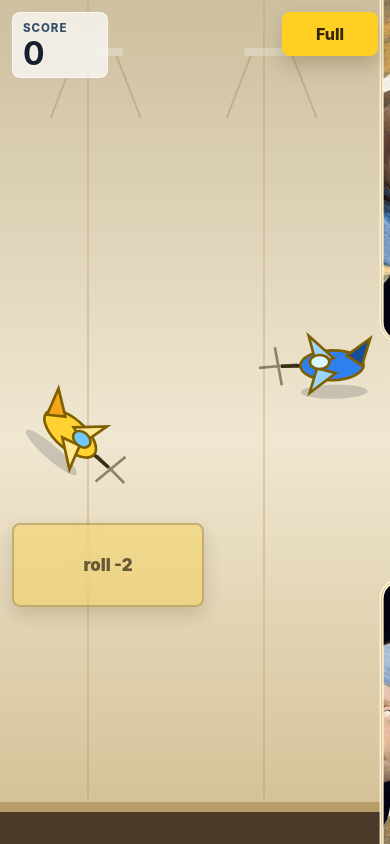
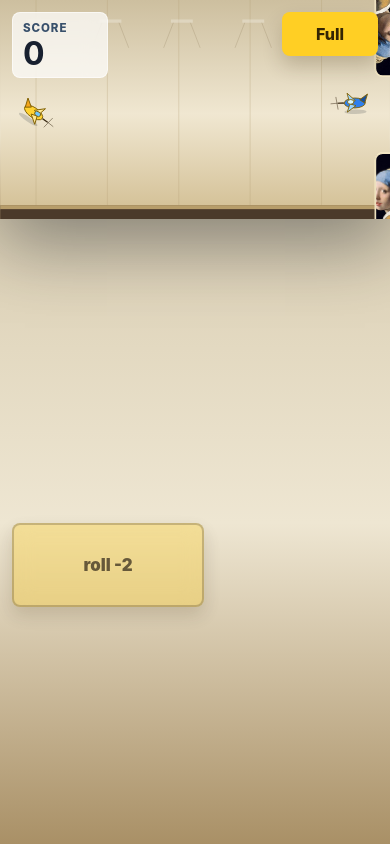
Before and after one commit to BadAnt82/isaac-demo, a website built with Vite: page index.html in a window 390 px wide. Both pictures are taken after a click on the button "Start Flight". Built offline with nearby package versions, Linux system fonts and the light colour scheme; animation ran at ten frames a second; files whose address does not match are found by name.

Commit message:
Restore proportional mobile playfield

```diff
--- a/src/main.ts
+++ b/src/main.ts
@@ -89,7 +89,6 @@ let score = 0;
 let obstacles: Obstacle[] = [];
 let bubbles: Bubble[] = [];
 let compactPlayfield = false;
-let phonePlayfield = false;
 let rollTimer = 0;
 let localHighest = 0;
 let todayHighest = 0;
@@ -118,7 +117,6 @@ const compactPlaneRadius = 18;
 const compactGravity = 820;
 const compactLift = -360;
 const obstacleEdgeOverflow = 72;
-const phoneLandscapeHeight = 500;
 
 type FullscreenFrame = HTMLElement & {
   webkitRequestFullscreen?: () => Promise<void> | void;
@@ -137,15 +135,12 @@ function resize() {
     window.matchMedia("(hover: none) and (pointer: coarse)").matches;
   const cssWidth = Math.max(320, Math.floor(box.width));
   const cssHeight = compactPlayfield ? Math.max(1, Math.floor(box.height)) : Math.max(360, Math.floor(box.height));
-  phonePlayfield =
-    compactPlayfield &&
-    (window.matchMedia(`(max-width: ${mobileBreakpoint}px)`).matches || cssHeight <= phoneLandscapeHeight);
   dpr = Math.min(window.devicePixelRatio || 1, 2);
-  width = phonePlayfield ? cssWidth : compactPlayfield ? compactWorldWidth : cssWidth;
-  height = phonePlayfield ? cssHeight : compactPlayfield ? compactWorldHeight : cssHeight;
-  renderScale = phonePlayfield ? 1 : compactPlayfield ? Math.min(cssWidth / width, cssHeight / height) : 1;
-  renderOffsetX = phonePlayfield ? 0 : compactPlayfield ? (cssWidth - width * renderScale) / 2 : 0;
-  renderOffsetY = phonePlayfield ? 0 : compactPlayfield ? (cssHeight - height * renderScale) / 2 : 0;
+  width = compactPlayfield ? compactWorldWidth : cssWidth;
+  height = compactPlayfield ? compactWorldHeight : cssHeight;
+  renderScale = compactPlayfield ? Math.min(cssWidth / width, cssHeight / height) : 1;
+  renderOffsetX = compactPlayfield ? (cssWidth - width * renderScale) / 2 : 0;
+  renderOffsetY = compactPlayfield ? (cssHeight - height * renderScale) / 2 : 0;
   canvas.width = Math.floor(cssWidth * dpr);
   canvas.height = Math.floor(cssHeight * dpr);
   ctx.setTransform(
@@ -167,100 +162,56 @@ function resize() {
 }
 
 function getObstacleWidth() {
-  if (phonePlayfield) {
-    return Math.max(44, Math.min(64, width * 0.1));
-  }
-
   return compactPlayfield ? compactObstacleWidth : obstacleWidth;
 }
 
 function getObstacleSpeed() {
-  if (phonePlayfield) {
-    return Math.max(108, Math.min(190, width * 0.22));
-  }
-
   return compactPlayfield ? compactObstacleSpeed : obstacleSpeed;
 }
 
 function getSpawnEvery() {
-  if (phonePlayfield) {
-    return height <= phoneLandscapeHeight ? 1.35 : 1.15;
-  }
-
   return compactPlayfield ? compactSpawnEvery : spawnEvery;
 }
 
 function getPlaneScale() {
-  if (phonePlayfield) {
-    return Math.max(0.5, Math.min(0.88, (height / compactWorldHeight) * 0.72));
-  }
-
   return compactPlayfield ? 0.72 : 1;
 }
 
 function getPlaneRadius() {
-  if (phonePlayfield) {
-    return Math.max(13, Math.min(22, (height / compactWorldHeight) * compactPlaneRadius));
-  }
-
   return compactPlayfield ? compactPlaneRadius : 24;
 }
 
 function getPlayerX() {
-  if (phonePlayfield) {
-    return Math.max(58, Math.min(82, width * 0.18));
-  }
-
   return compactPlayfield ? 82 : Math.max(92, Math.min(156, width * 0.18));
 }
 
 function getEnemyX() {
-  if (phonePlayfield) {
-    return width - Math.max(58, Math.min(86, width * 0.11));
-  }
-
   return compactPlayfield
     ? width - 86
     : width - Math.max(86, Math.min(138, width * 0.12));
 }
 
 function getGravity() {
-  return compactPlayfield ? compactGravity * (height / compactWorldHeight) : 1480;
+  return compactPlayfield ? compactGravity : 1480;
 }
 
 function getLift() {
-  return compactPlayfield ? compactLift * (height / compactWorldHeight) : -475;
+  return compactPlayfield ? compactLift : -475;
 }
 
 function getBubbleEvery() {
-  if (phonePlayfield) {
-    return height <= phoneLandscapeHeight ? 1.8 : 1.55;
-  }
-
   return compactPlayfield ? 1.55 : bubbleEvery;
 }
 
 function getBubbleSpeed() {
-  if (phonePlayfield) {
-    return Math.max(100, Math.min(170, width * 0.2));
-  }
-
   return compactPlayfield ? compactBubbleSpeed : bubbleSpeed;
 }
 
 function getBubbleRadius() {
-  if (phonePlayfield) {
-    return Math.max(9, Math.min(14, height * 0.026)) + Math.random() * 2;
-  }
-
   return compactPlayfield ? 12 + Math.random() * 3 : 14 + Math.random() * 6;
 }
 
 function getGroundHeight() {
-  if (phonePlayfield) {
-    return Math.max(28, Math.min(42, height * 0.07));
-  }
-
   return compactPlayfield ? compactGroundHeight : groundHeight;
 }
 
@@ -376,16 +327,8 @@ function flap() {
 
 function spawnObstacle() {
   const playableHeight = height - getGroundHeight();
-  const gapHeight = phonePlayfield
-    ? Math.max(154, Math.min(240, height * 0.36))
-    : compactPlayfield
-      ? compactGapHeight
-      : Math.max(150, Math.min(210, height * 0.34));
-  const margin = phonePlayfield
-    ? Math.max(30, Math.min(72, height * 0.09))
-    : compactPlayfield
-      ? compactMargin
-      : 82;
+  const gapHeight = compactPlayfield ? compactGapHeight : Math.max(150, Math.min(210, height * 0.34));
+  const margin = compactPlayfield ? compactMargin : 82;
   const gapY = margin + Math.random() * (playableHeight - gapHeight - margin * 2);
   const image = artImages[Math.floor(Math.random() * artImages.length)];
   obstacles.push({
--- a/src/styles.css
+++ b/src/styles.css
@@ -61,9 +61,7 @@ button:focus-visible {
   height: 100dvh;
   padding: clamp(12px, 3vw, 28px);
   place-items: center;
-  background:
-    radial-gradient(circle at 24% 14%, rgba(255, 255, 255, 0.18), transparent 24%),
-    linear-gradient(135deg, #173b73 0%, #2a6a7f 52%, #23324a 100%);
+  background: linear-gradient(180deg, #cdbf9f 0%, #eee6d2 62%, #a99066 100%);
 }
 
 .game-frame {
@@ -190,7 +188,7 @@ button:focus-visible {
   top: 50%;
   left: 50%;
   width: min(100vw, calc(100dvh * 16 / 9));
-  height: auto;
+  height: min(100dvh, calc(100vw * 9 / 16));
   max-height: 100dvh;
   min-height: 0;
   border: 0;
@@ -199,19 +197,27 @@ button:focus-visible {
 }
 
 .game-frame:fullscreen {
+  position: fixed;
+  top: 50%;
+  left: 50%;
   width: min(100vw, calc(100dvh * 16 / 9));
-  height: auto;
+  height: min(100dvh, calc(100vw * 9 / 16));
   max-height: 100dvh;
   border: 0;
   border-radius: 0;
+  transform: translate(-50%, -50%);
 }
 
 .game-frame:-webkit-full-screen {
+  position: fixed;
+  top: 50%;
+  left: 50%;
   width: min(100vw, calc(100dvh * 16 / 9));
-  height: auto;
+  height: min(100dvh, calc(100vw * 9 / 16));
   max-height: 100dvh;
   border: 0;
   border-radius: 0;
+  transform: translate(-50%, -50%);
 }
 
 body.fullscreen-fallback-active {
@@ -297,10 +303,10 @@ body.fullscreen-fallback-active {
   }
 
   .game-frame {
-    width: 100vw;
-    height: 100dvh;
-    max-height: none;
-    aspect-ratio: auto;
+    width: min(100vw, calc(100dvh * 16 / 9));
+    height: min(100dvh, calc(100vw * 9 / 16));
+    max-height: 100dvh;
+    aspect-ratio: 16 / 9;
     border: 0;
     border-radius: 0;
   }
@@ -308,13 +314,13 @@ body.fullscreen-fallback-active {
   .game-frame:fullscreen,
   .game-frame:-webkit-full-screen,
   .game-frame.fullscreen-fallback {
-    top: 0;
-    left: 0;
-    width: 100vw;
-    height: 100dvh;
-    max-height: none;
-    aspect-ratio: auto;
-    transform: none;
+    top: 50%;
+    left: 50%;
+    width: min(100vw, calc(100dvh * 16 / 9));
+    height: min(100dvh, calc(100vw * 9 / 16));
+    max-height: 100dvh;
+    aspect-ratio: 16 / 9;
+    transform: translate(-50%, -50%);
   }
 
   .hud {
@@ -340,7 +346,10 @@ body.fullscreen-fallback-active {
   .roll-action {
     position: fixed;
     top: min(62dvh, calc(100dvh - 112px));
-    left: max(12px, env(safe-area-inset-left));
+    left: max(
+      12px,
+      calc((100vw - min(100vw, calc(100dvh * 16 / 9))) / 2 + env(safe-area-inset-left) + 12px)
+    );
     width: min(192px, calc(100vw - 24px));
     min-height: 84px;
     font-size: 1.05rem;
@@ -390,43 +399,19 @@ body.fullscreen-fallback-active {
 
   .game-frame {
     width: min(100vw, calc(100dvh * 16 / 9));
+    height: min(100dvh, calc(100vw * 9 / 16));
     max-height: 100dvh;
+    aspect-ratio: 16 / 9;
     border: 0;
     border-radius: 0;
   }
 
   .roll-action {
     position: fixed;
-    top: min(58dvh, calc(100dvh - 112px));
+    top: min(62dvh, calc(100dvh - 112px));
     left: max(
       12px,
       calc((100vw - min(100vw, calc(100dvh * 16 / 9))) / 2 + env(safe-area-inset-left) + 12px)
     );
   }
 }
-
-@media (hover: none) and (pointer: coarse) and (max-height: 500px) {
-  .game-frame,
-  .game-frame:fullscreen,
-  .game-frame:-webkit-full-screen,
-  .game-frame.fullscreen-fallback {
-    width: 100vw;
-    height: 100dvh;
-    max-height: none;
-    aspect-ratio: auto;
-    transform: none;
-  }
-
-  .game-frame.fullscreen-fallback {
-    top: 0;
-    left: 0;
-  }
-
-  .roll-action {
-    top: min(58dvh, calc(100dvh - 104px));
-    left: max(12px, env(safe-area-inset-left));
-    width: min(192px, 28vw);
-    min-width: 150px;
-    min-height: 78px;
-  }
-}
```
